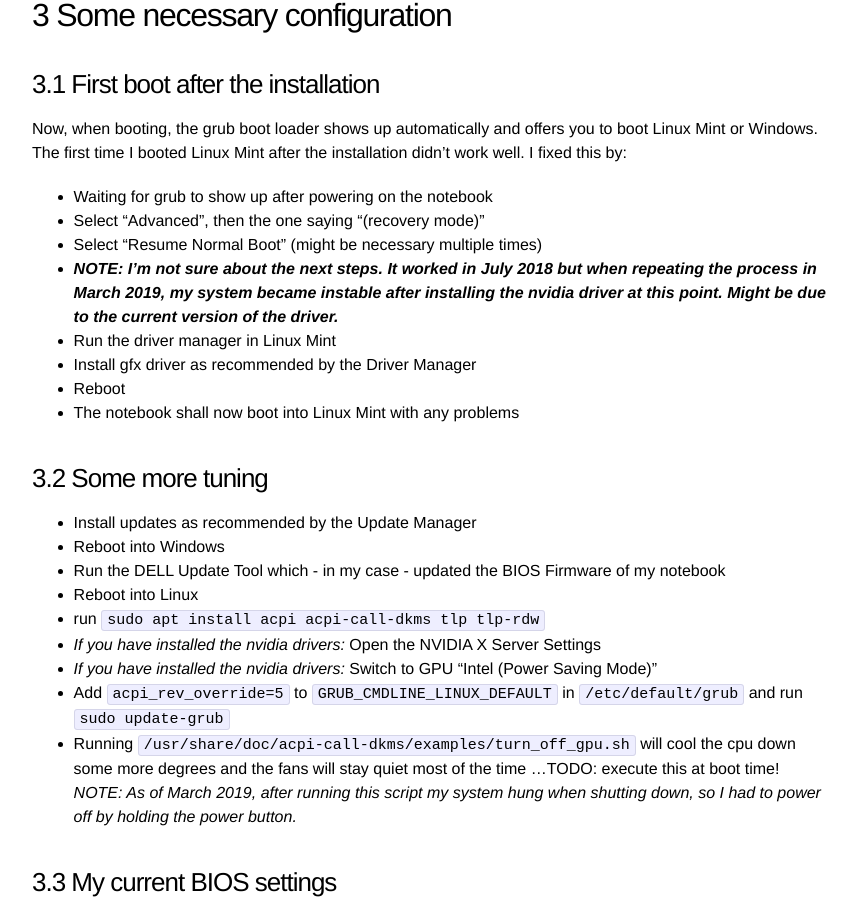
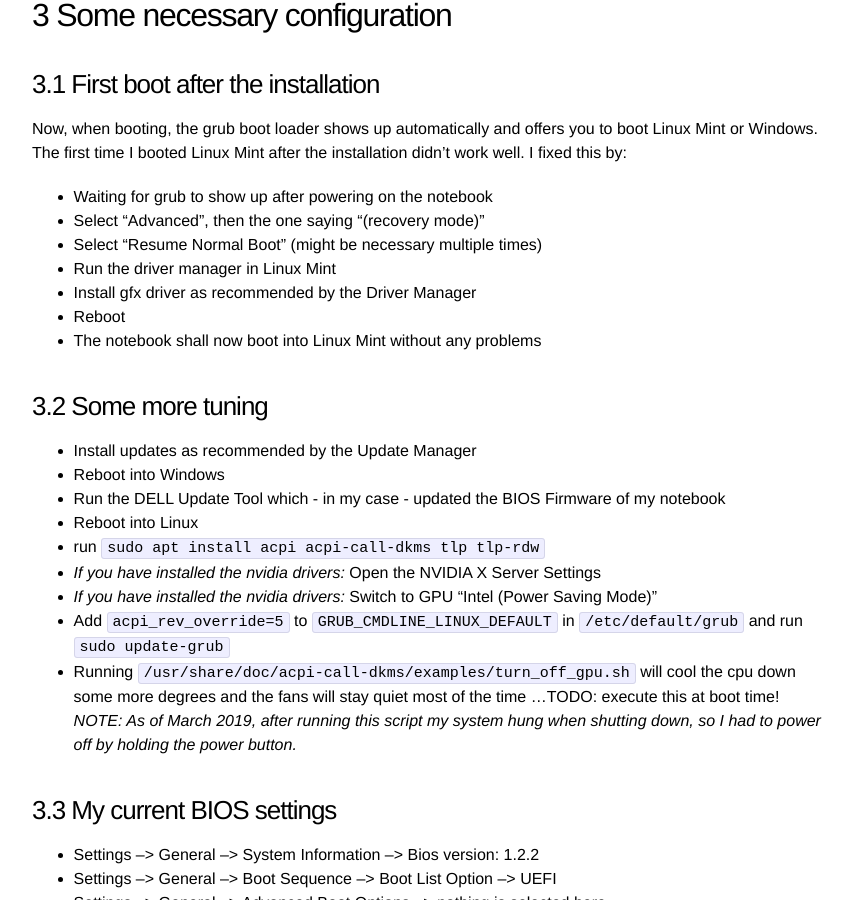
Before and after one commit to jewirth/jewirth.github.io, a Jekyll site: the page built from _posts/2018-07-25-Linux-Mint-19-on-Dell-XPS-15-9570-(2018).markdown, in a window 1280 px wide and 900 px high, scrolled down 2236 px. Shown: the whole window, without its empty margins (208-1065 px from the left). Built offline with Jekyll 4.4.1, drawn with Linux system fonts in a browser that asks for light colours.

Commit message:
Update 2018-07-25-Linux-Mint-19-on-Dell-XPS-15-9570-(2018).markdown

```diff
--- a/_posts/2018-07-25-Linux-Mint-19-on-Dell-XPS-15-9570-(2018).markdown
+++ b/_posts/2018-07-25-Linux-Mint-19-on-Dell-XPS-15-9570-(2018).markdown
@@ -67,11 +67,10 @@
 - Waiting for grub to show up after powering on the notebook
 - Select "Advanced", then the one saying "(recovery mode)"
 - Select "Resume Normal Boot" (might be necessary multiple times)
-- ***NOTE: I'm not sure about the next steps. It worked in July 2018 but when repeating the process in March 2019, my system became  instable after installing the nvidia driver at this point. Might be due to the current version of the driver.***
 - Run the driver manager in Linux Mint
 - Install gfx driver as recommended by the Driver Manager
 - Reboot
-- The notebook shall now boot into Linux Mint with any problems
+- The notebook shall now boot into Linux Mint without any problems
 
 
 ## 3.2 Some more tuning
```
